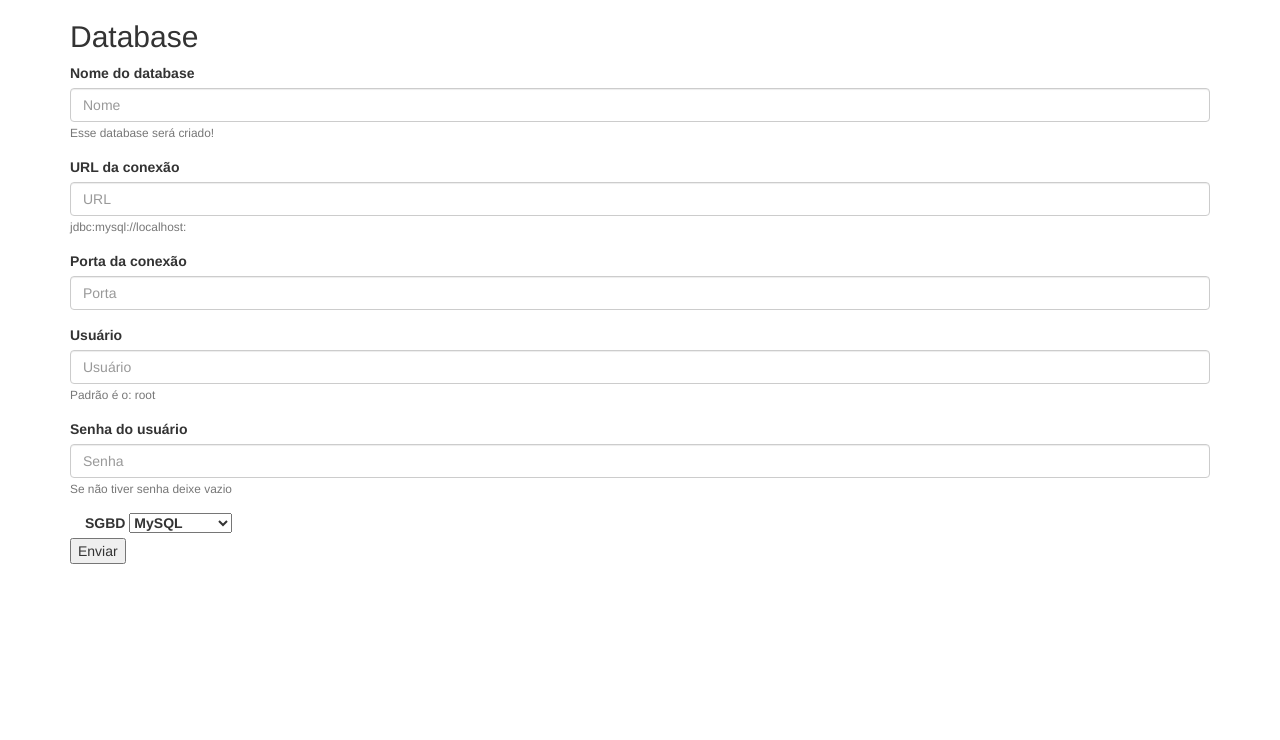
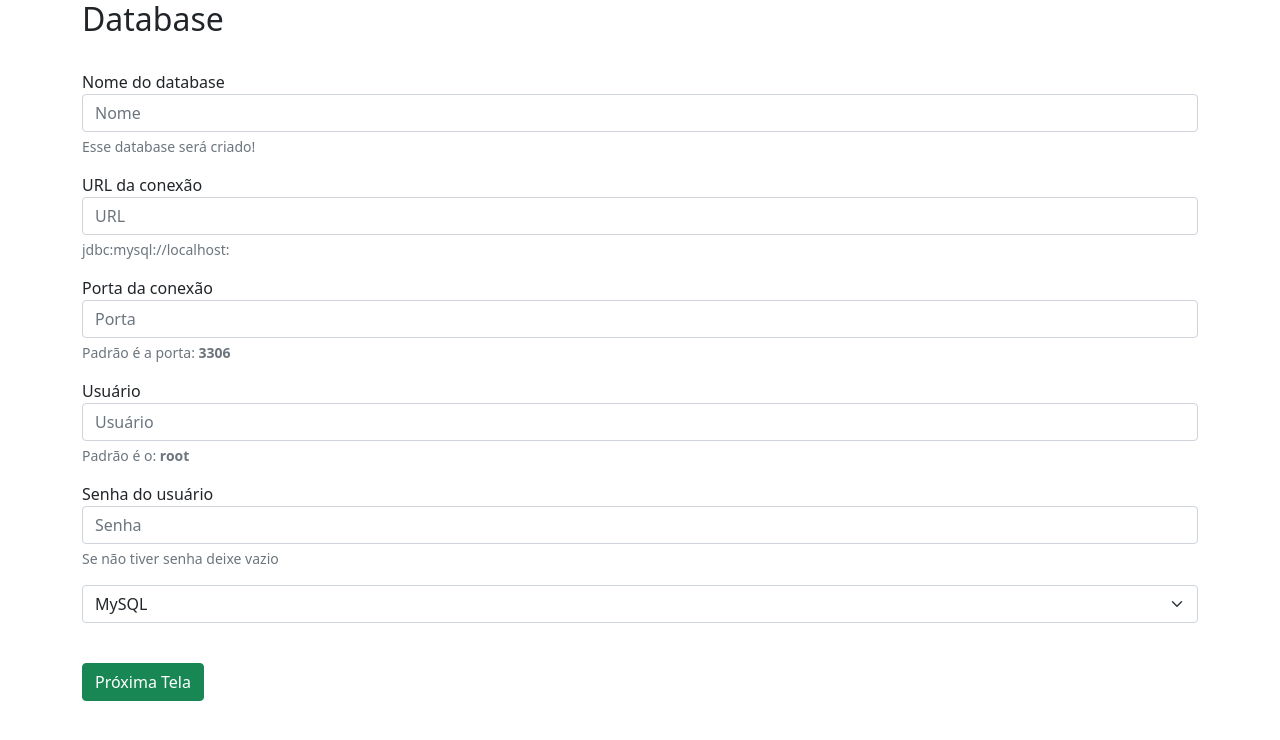
Before and after one commit to RoniDeringer/libJar-executeSQL, a PHP site: page / in a window 1280 px wide. Shown: the top 740 px of the page. Run offline with PHP 8.4, Linux system fonts and the light colour scheme.

Commit message:
quase tudo top, falta só o js

```diff
--- a/web2/Model/Coluna.php
+++ b/web2/Model/Coluna.php
@@ -4,7 +4,6 @@ namespace Model;
 
 class Coluna
 {
-    public $id;
     public $nome;
     public $tipo;
     public $isNotNull = false;
--- a/web2/Model/Database.php
+++ b/web2/Model/Database.php
@@ -6,7 +6,6 @@ require_once "Model/Tabela.php";
 
 class Database
 {
-    public $id;
     public $nome;
     public $url;
     public $porta;
--- a/web2/Model/Tabela.php
+++ b/web2/Model/Tabela.php
@@ -6,7 +6,6 @@ require_once "Model/Coluna.php";
 
 class Tabela
 {
-    public $id;
     public $nome;
     public $coluna;
 
--- a/web2/index.php
+++ b/web2/index.php
@@ -5,7 +5,7 @@
     <meta charset="UTF-8">
     <meta http-equiv="X-UA-Compatible" content="IE=edge">
     <meta name="viewport" content="width=device-width, initial-scale=1.0">
-    <link rel="stylesheet" href="https://stackpath.bootstrapcdn.com/bootstrap/3.3.7/css/bootstrap.min.css">
+    <link href="https://cdn.jsdelivr.net/npm/bootstrap@5.0.2/dist/css/bootstrap.min.css" rel="stylesheet" integrity="sha384-EVSTQN3/azprG1Anm3QDgpJLIm9Nao0Yz1ztcQTwFspd3yD65VohhpuuCOmLASjC" crossorigin="anonymous">
     <title>Database</title>
 </head>
 
@@ -15,47 +15,46 @@
             <form action="Controller.php" method="post" name="database" id="database">
                 <div class="database">
                     <h2>Database</h2>
-
-                    <div class="form-group">
+                  <br>
+                    <div class="mb-3">
                         <label for="nome">Nome do database</label>
                         <input type="text" class="form-control" name="nome" id="nome" aria-describedby="emailHelp" placeholder="Nome"required>
-                        <small id="emailHelp" class="form-text text-muted">Esse database será criado!</small>
+                        <div id="emailHelp" class="form-text">Esse database será criado!</div>
                     </div>
 
-                    <div class="form-group">
+                    <div class="mb-3">
                         <label for="url">URL da conexão</label>
                         <input type="text" class="form-control"name="url" id="url" placeholder="URL" aria-describedby="emailHelp"required>
-                        <small id="emailHelp" class="form-text text-muted">jdbc:mysql://localhost:</small>
+                            <div id="emailHelp" class="form-text">jdbc:mysql://localhost:</div>
                     </div>
 
-                    <div class="form-group">
+                    <div class="mb-3">
                         <label for="porta">Porta da conexão</label>
                         <input type="number" class="form-control" name="porta" id="porta" aria-describedby="emailHelp" placeholder="Porta"required>
+                        <div id="emailHelp" class="form-text">Padrão é a porta: <strong>3306</strong></div>
                     </div>
 
-                    <div class="form-group">
+                    <div class="mb-3">
                         <label for="usuario">Usuário</label>
                         <input type="text" class="form-control" name="usuario" id="usuario" placeholder="Usuário" aria-describedby="emailHelp"required>
-                        <small id="emailHelp" class="form-text text-muted">Padrão é o: root</small>
+                        <div id="emailHelp" class="form-text">Padrão é o: <strong>root</strong></div>
                     </div>
 
-                    <div class="form-group">
+                    <div class="mb-3">
                         <label for="senha">Senha do usuário</label>
                         <input type="password" class="form-control" name="senha" id="senha" placeholder="Senha" aria-describedby="emailHelp">
-                        <small id="emailHelp" class="form-text text-muted">Se não tiver senha deixe vazio</small>
+                        <div id="emailHelp" class="form-text">Se não tiver senha deixe vazio</div>
                     </div>
-
-                    <div class="input-container">
-                        <label class="container">SGBD
-                            <select required name="sgbd">
-                                <option value="mysql">MySQL</option>
-                                <option value="postgresql">PostgreSQL</option>
-                                <option value="mongodb">MongoDB</option>
-                            </select>
-                        </label>
+                    <div class="mb-3">
+                        <select class="form-select" aria-label="Default select example">
+                            <option selected value="mysql">MySQL</option>
+                            <option value="postgresql">PostgreSQL</option>
+                            <option value="mongodb">MongoDB</option>
+                        </select>
                     </div>
+                    <br>
                     <div class="button-position">
-                        <button type="submit">Enviar</button>
+                    <button class="btn btn-success" name="button"value="database" type="submit">Próxima Tela</button>
                     </div>
                 </div>
                 <!--div database -->
```
Also changed, not shown: web2/Controller.php (+49 -13 lines), web2/coluna.php (+15 -15 lines), web2/viewJson.php (added, +44 -0 lines).
